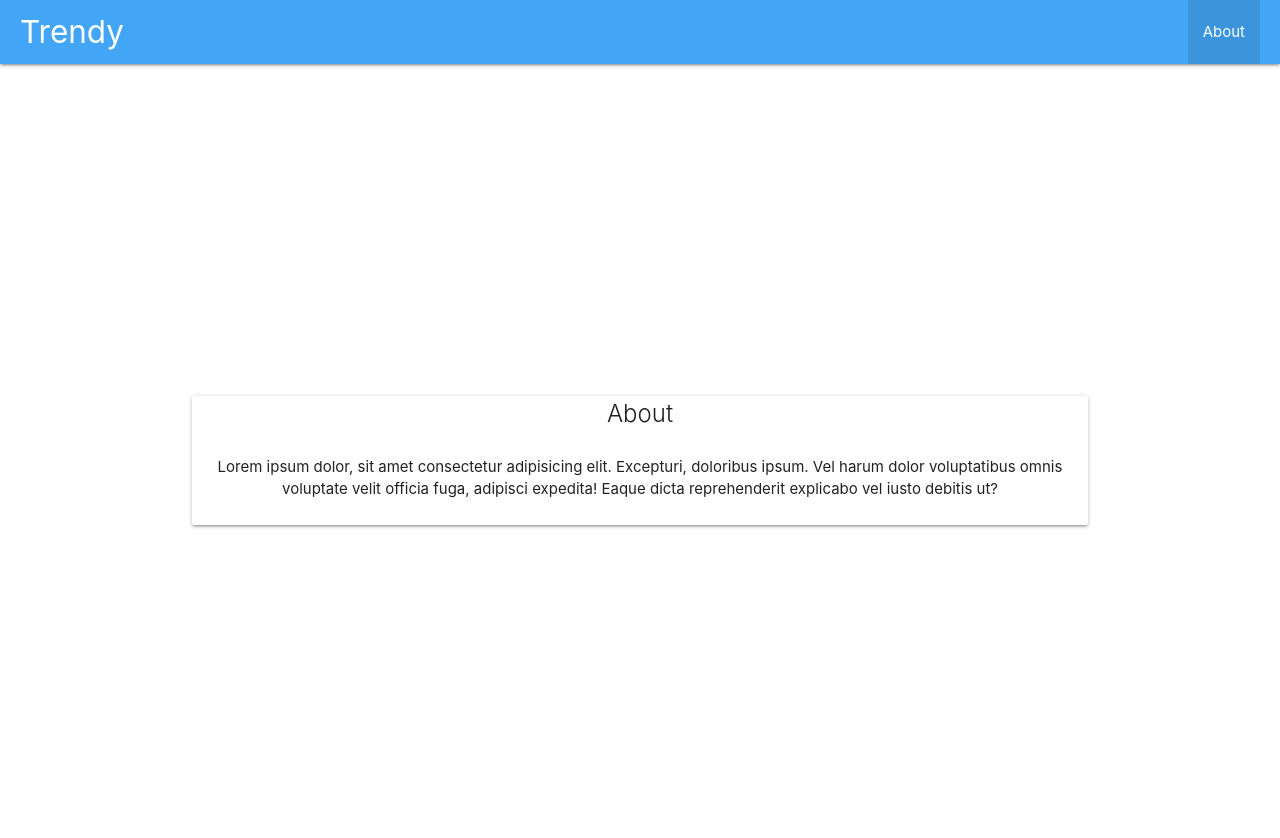
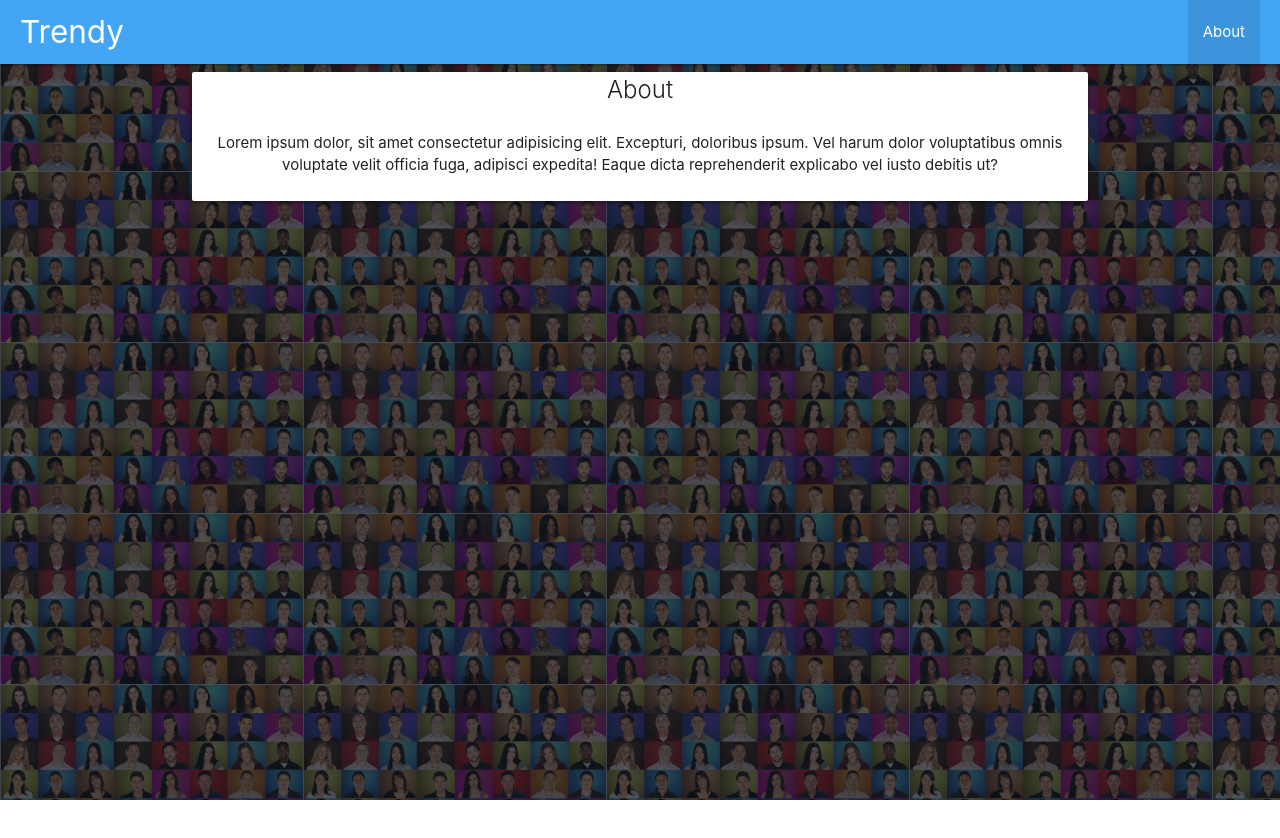
Before and after one commit to Lakshamana/trendy, a React app: page /about in a window 1280 px wide. Shown: the top 838 px of the page. After the commit the page ends 800 px from the top, so only its background shows below. Built offline with nearby package versions, Linux system fonts and the light colour scheme.

Commit message:
apply page styles to body

```diff
--- a/src/components/css/Home.css
+++ b/src/components/css/Home.css
@@ -1,20 +1,3 @@
-/* --- Smokes and backgrounds --- */
-
-.img-back {
-  background-image: url('../../assets/grid.jpg');
-  background-repeat: repeat;
-  min-width: 100%;
-  min-height: 100vh;
-}
-
-.smoke-layer {
-  top: 0;
-  left: 0;
-  min-width: 100%;
-  min-height: 100vh;
-  background: rgba(9, 16, 29, 0.699);
-}
-
 .smoke-ipt-bg {
   background-color: rgba(24, 26, 29, 0.856);
 }
--- a/src/index.css
+++ b/src/index.css
@@ -5,9 +5,24 @@ body {
     sans-serif;
   -webkit-font-smoothing: antialiased;
   -moz-osx-font-smoothing: antialiased;
+  background: url('assets/grid.jpg') repeat;
 }
 
 code {
   font-family: source-code-pro, Menlo, Monaco, Consolas, 'Courier New',
     monospace;
 }
+
+/* .img-back {
+
+  min-width: 100%;
+  min-height: 100vh;
+} */
+#app {
+  top: 0;
+  left: 0;
+  position: absolute;
+  min-width: 100%;
+  min-height: 100vh;
+  background: rgba(9, 16, 29, 0.699);
+}
```
